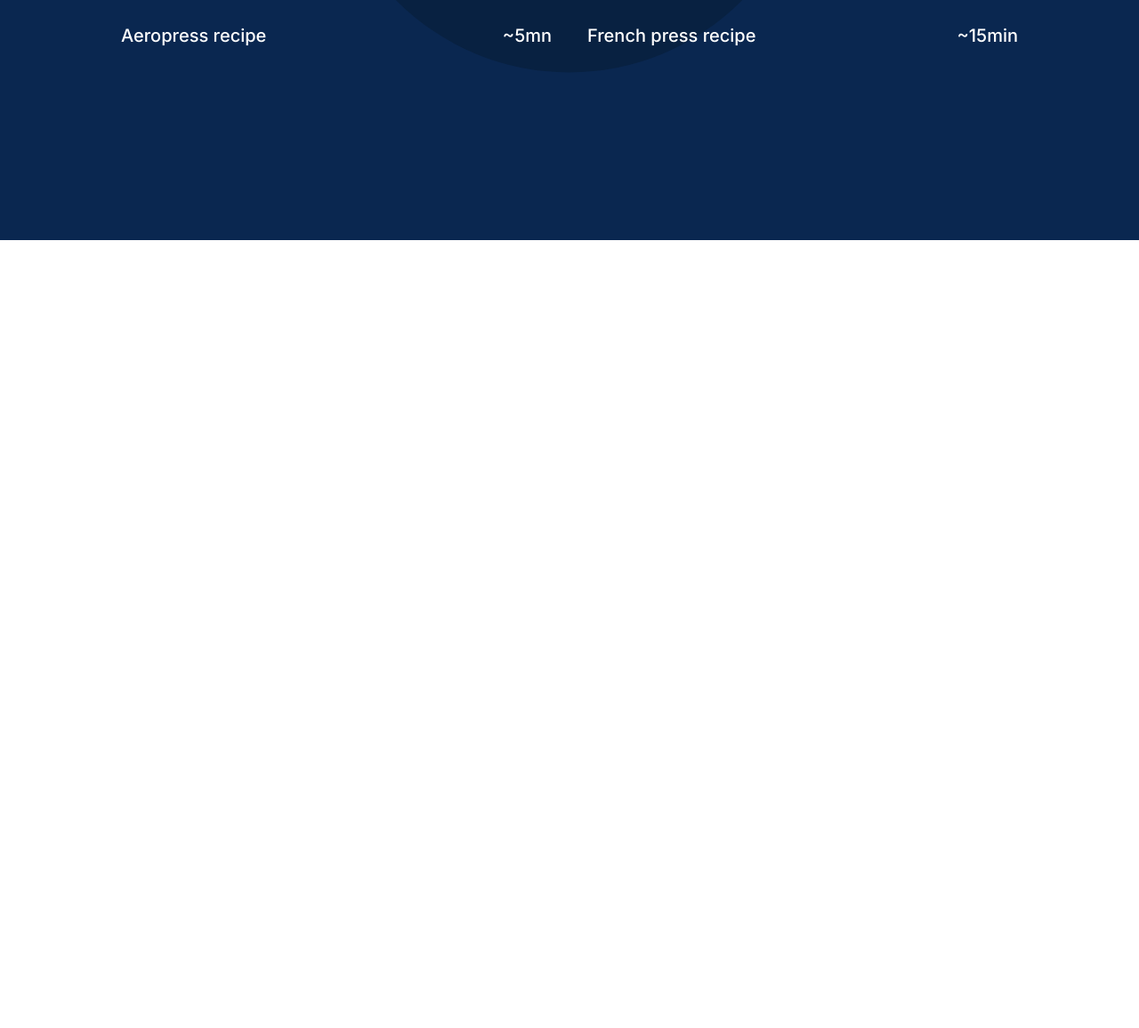
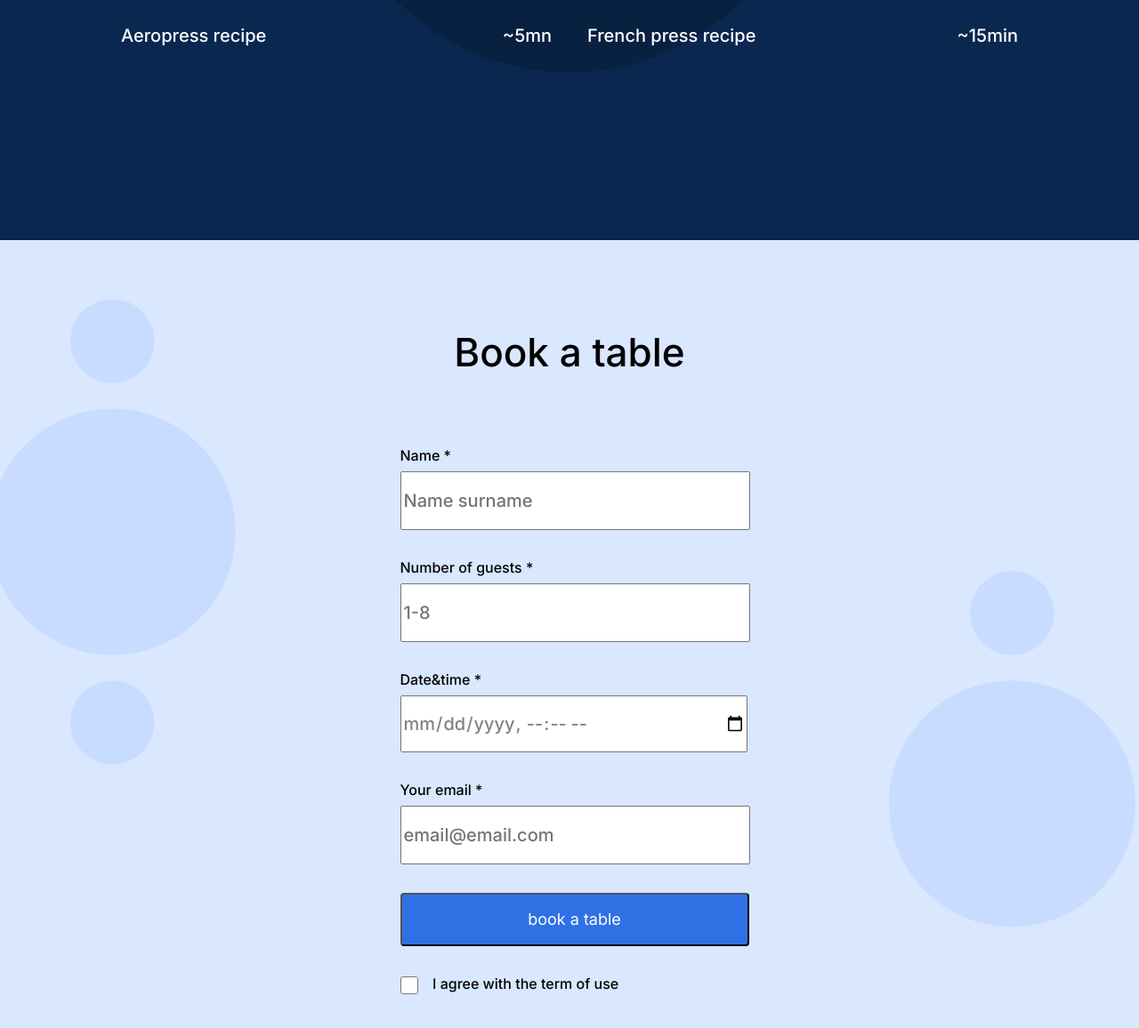
Before and after one commit to die-zarry/se_project_coffeeshop, a plain HTML site: page index.html in a window 1280 px wide. Shown: the part 1396-2552 px from the top of the page at 89% size. Before the commit the page ends 1666 px from the top, so only its background shows below. Drawn offline with Linux system fonts and the light colour scheme.

Commit message:
adding a form to the coffeeshop

```diff
--- a/index.html
+++ b/index.html
@@ -104,7 +104,70 @@
             </div>
           </div>
         </section>
-        <section class="Reservation" id="reservation-section"></section>
+        <section class="reservation" id="reservation-section">
+          <h1 class="reservation__tile">Book a table</h1>
+          <form class="reservation__form">
+            <fieldset class="form__fieldset">
+              <label for="fullname" class="form__label">Name *</label>
+              <input
+                type="text"
+                class="form__input"
+                id="fullname"
+                name="fullname"
+                placeholder="Name surname"
+                required
+              />
+              <label for="number" class="form__label">Number of guests *</label>
+              <input
+                type="number"
+                class="form__input"
+                id="number"
+                name="number"
+                placeholder="1-8"
+                min="1"
+                max="8"
+                required
+              />
+              <label for="date" class="form__label">Date&time *</label>
+              <input
+                type="datetime-local"
+                class="form__input"
+                id="date"
+                name="date"
+                required
+              />
+              <label for="email" class="form__label">Your email *</label>
+              <input
+                type="email"
+                class="form__input"
+                name="email"
+                id="email"
+                placeholder="email@email.com"
+                required
+              />
+
+              <button
+                type="submit"
+                class="form__button"
+                name="button"
+                id="button"
+              >
+                book a table
+              </button>
+
+              <input
+                type="checkbox"
+                class="form__input form__input_type_checkbox"
+                name="agreed"
+                id="agreed"
+                required
+              />
+              <label class="form__label" for="agreed">
+                I agree with the term of use</label
+              >
+            </fieldset>
+          </form>
+        </section>
         <section class="Menu" id="menu-section"></section>
         <section class="Contacts" id="contacts-section"></section>
       </main>
--- a/pages/index.css
+++ b/pages/index.css
@@ -200,3 +200,87 @@
   font-size: 20px;
   line-height: 30px;
 }
+
+.reservation {
+  background-color: #d9e7ff;
+  margin: 0;
+  background-image: url("../images/background_reservation.svg");
+  background-repeat: no-repeat;
+  background-size: cover;
+  background-position: center;
+}
+
+.reservation__tile {
+  font-style: normal;
+  font-weight: 500;
+  font-size: 44px;
+  line-height: 52px;
+  padding: 100px 0 0 0;
+  margin: 0 auto;
+  text-align: center;
+}
+
+.reservation__form {
+  max-width: 385px;
+  min-height: 500px;
+  margin: 0 auto;
+}
+
+.form__fieldset {
+  appearance: none;
+  padding: 80px 0 120px 0;
+}
+
+.form__label {
+  font-style: normal;
+  font-weight: 500;
+  font-size: 16px;
+  line-height: 20px;
+  margin: 0 0 12px 0;
+}
+
+.form__input[type="text"],
+.form__input[type="email"],
+.form__input[type="datetime-local"],
+.form__input[type="number"] {
+  min-width: 385px;
+  min-height: 60px;
+  font-style: normal;
+  font-weight: 500;
+  font-size: 20px;
+  line-height: 30px;
+  color: #838383;
+  display: block;
+  margin: 8px 0 32px 0;
+  /* margin-bottom: 32px; */
+}
+
+
+
+.form__button[type="submit"] {
+  min-width: 392px;
+  min-height: 60px;
+  background: #2f71e5;
+  color: #ffffff;
+  font-size: 18px;
+  border-radius: 4px;
+  margin-bottom: 32px;
+}
+
+.form__input[type="checkbox"] {
+  border-radius: 2px;
+  min-width: 20px;
+  min-height: 20px;
+  vertical-align: middle;
+  background-image: url("../images/check.svg");
+  /* margin-bottom: 120px; */
+  margin-right: 12px;
+}
+
+.form__fieldset:last-of-type {
+  border: none;
+}
+
+.form__button:hover {
+  opacity: 0.7;
+}
```
